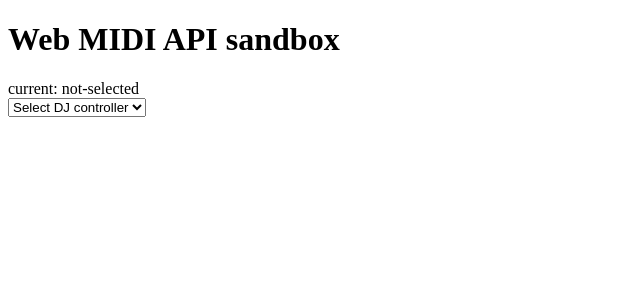
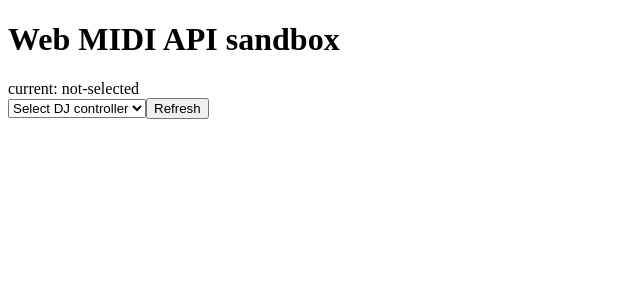
Before and after one commit to utgwkk/web-midi-api-sandbox, a React (Create React App) app: page / in a window 1280 px wide. Shown: the top 300 px of the page, without its empty margins (0-640 px from the left). Built offline with nearby package versions, Linux system fonts and the light colour scheme.

Commit message:
can re-request midi access

```diff
--- a/src/components/App.tsx
+++ b/src/components/App.tsx
@@ -21,6 +21,10 @@ class App extends React.Component<{}, AppState> {
 
     this.selectController(notSelectedKey);
 
+    this.requestMidiAccess();
+  }
+
+  requestMidiAccess() {
     navigator.requestMIDIAccess().then((midiAccess: WebMidi.MIDIAccess) => {
       this.setState({
         ...this.state,
@@ -50,6 +54,7 @@ class App extends React.Component<{}, AppState> {
           }
           onChange={this.selectController.bind(this)}
         />
+        <button onClick={() => this.requestMidiAccess()}>Refresh</button>
       </div>
     );
   }
```
